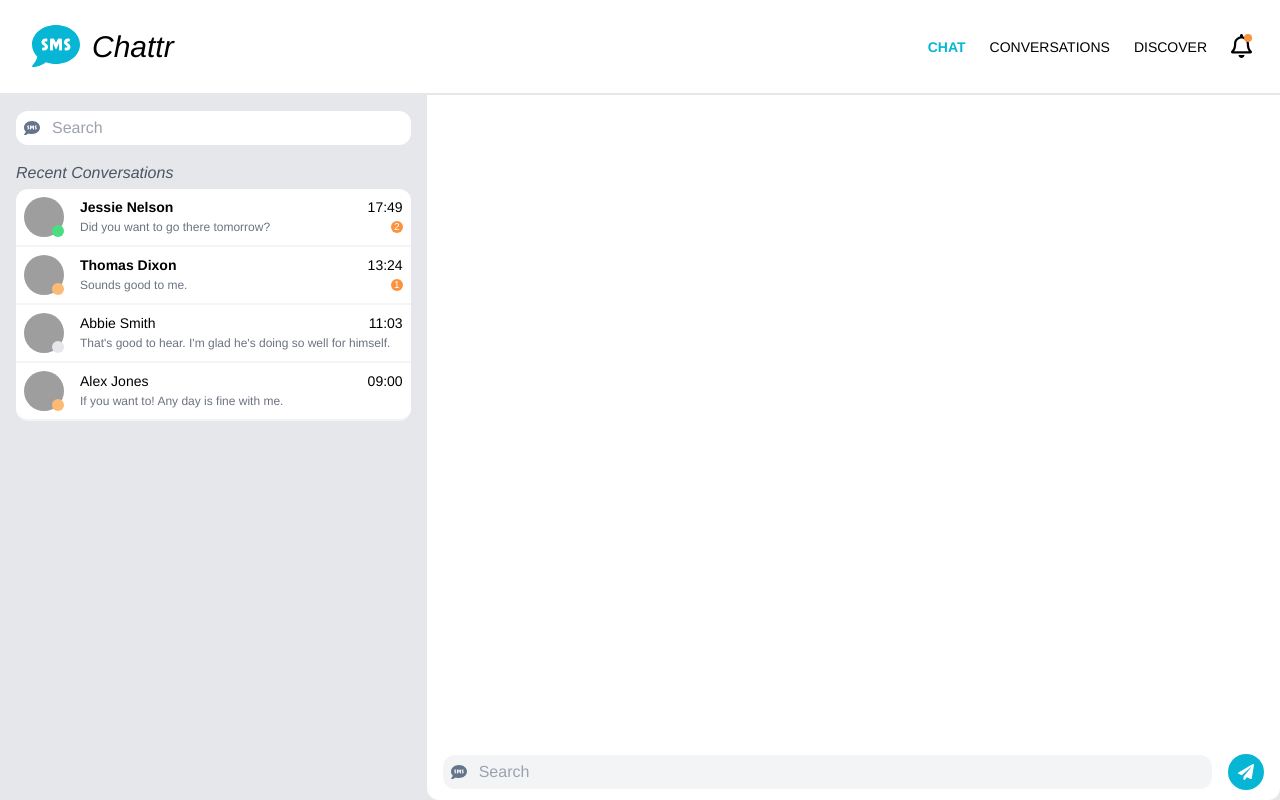
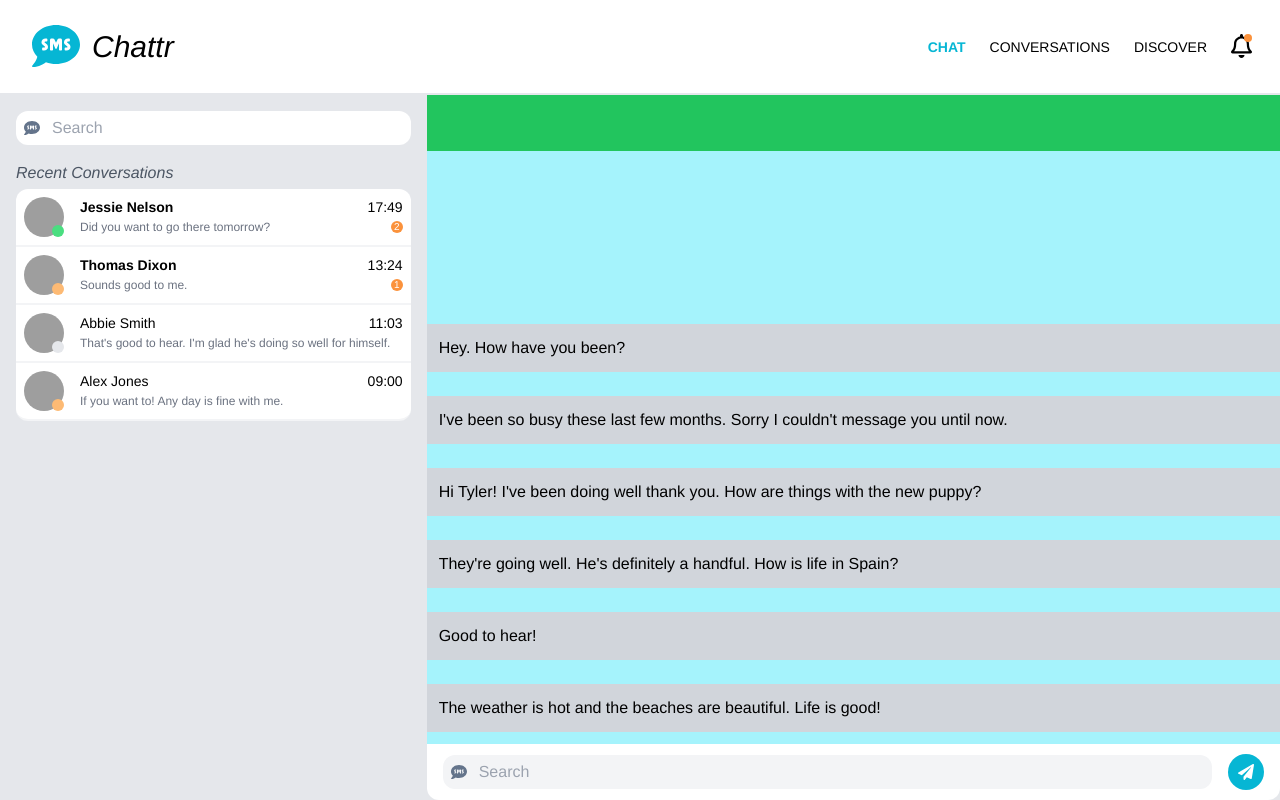
Before and after one commit to Tylxr/vues-from-the-six, a Vue app: page / in a window 1280 px wide. Built offline with nearby package versions, Linux system fonts and the light colour scheme; grey boxes are pictures that could not be loaded.

Commit message:
Started building out the chat messages

```diff
--- a/src/components/HelloWorld.vue
+++ b/src/components/HelloWorld.vue
@@ -36,6 +36,44 @@ const posts = ref([
         status: 'away'
     }
 ]);
+
+const authorDetails = ref({
+    name: 'Alex Jones',
+    avatar: 'https://www.opticalexpress.co.uk/media/1064/man-with-glasses-smiling-looking-into-distance.jpg'
+});
+
+const messages = ref([
+    {
+        type: 'sent',
+        timeFormatted: '09:00',
+        message: "Hey. How have you been?"
+    },
+    {
+        type: 'sent',
+        timeFormatted: '09:04',
+        message: "I've been so busy these last few months. Sorry I couldn't message you until now."
+    },
+    {
+        type: 'received',
+        timeFormatted: '09:09',
+        message: "Hi Tyler! I've been doing well thank you. How are things with the new puppy?"
+    },
+    {
+        type: 'sent',
+        timeFormatted: '09:15',
+        message: "They're going well. He's definitely a handful. How is life in Spain?"
+    },
+    {
+        type: 'received',
+        timeFormatted: '09:26',
+        message: "Good to hear!"
+    },
+    {
+        type: 'received',
+        timeFormatted: '09:26',
+        message: "The weather is hot and the beaches are beautiful. Life is good!"
+    }
+].reverse());
 
 </script>
 
@@ -124,7 +162,12 @@ const posts = ref([
 
         <!-- Chat Component -->
         <div class="chat-container w-2/3 flex-col relative bg-white rounded-b-xl">
-            <div class="messages-container bg-white"></div>
+            <div class="recipient-details bg-green-500 h-14"></div>
+            <div class="messages-container bg-cyan-200 overflow-auto flex flex-col-reverse">
+                <div v-for="message in messages">
+                    <span class="bg-gray-300 p-3 my-3 block">{{ message.message }}</span>
+                </div>
+            </div>
             <div class="chat-box bg-gray=100 h-14 flex justify-between items-center rounded-b-xl">
                 <div class="relative flex w-full mx-4">
                     <input
@@ -182,7 +225,7 @@ const posts = ref([
 
     .chat-container {
         .messages-container {
-            height: calc(100% - 56px);
+            height: calc(100% - 112px);
         }
     }
 }
```
